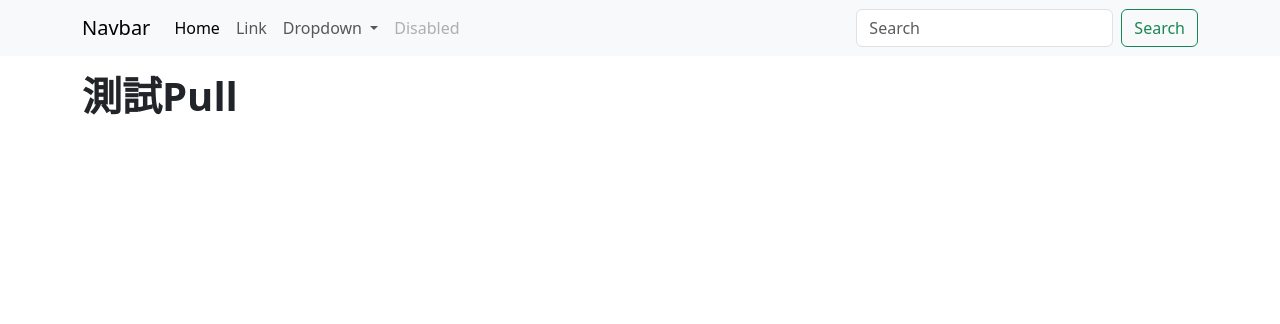
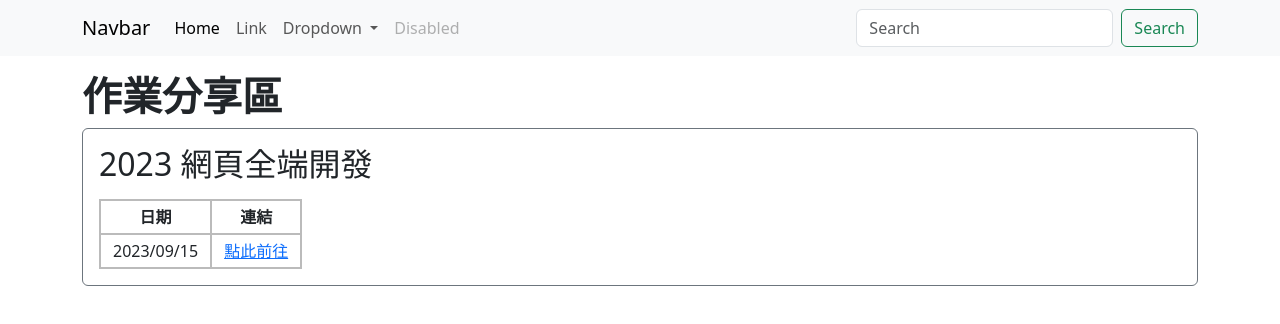
Before and after one commit to adens123/howcomegoodatcoding, a website: page member/Yu/index.html in a window 1280 px wide. Drawn offline with nearby package versions, Linux system fonts and the light colour scheme.

Commit message:
0915作業練習

```diff
--- a/member/Yu/index.html
+++ b/member/Yu/index.html
@@ -10,7 +10,14 @@
       integrity="sha384-4bw+/aepP/YC94hEpVNVgiZdgIC5+VKNBQNGCHeKRQN+PtmoHDEXuppvnDJzQIu9"
       crossorigin="anonymous"
     />
-    <style></style>
+    <style>
+      th,
+      td {
+        padding: 0.25rem 0.75rem;
+        border: 2px solid #bbb;
+        text-align: center;
+      }
+    </style>
   </head>
   <body>
     <header class="bg-body-tertiary">
@@ -78,7 +85,24 @@
       <div class="container">
         <div class="row">
           <div class="col">
-            <h1 class="fw-bold">測試Pull</h1>
+            <h1 class="fw-bold">作業分享區</h1>
+            <div class="course border border-secondary p-3 rounded">
+              <h2 class="mb-3">2023 網頁全端開發</h2>
+              <table>
+                <thead>
+                  <tr>
+                    <th>日期</th>
+                    <th>連結</th>
+                  </tr>
+                </thead>
+                <tbody>
+                  <tr>
+                    <td><datetime>2023/09/15</datetime></td>
+                    <td><a href="./2023-full-stack/0915.html">點此前往</a></td>
+                  </tr>
+                </tbody>
+              </table>
+            </div>
           </div>
         </div>
       </div>
```
Also changed, not shown: member/Yu/2023-full-stack/0915.html (added, +20 -0 lines).
